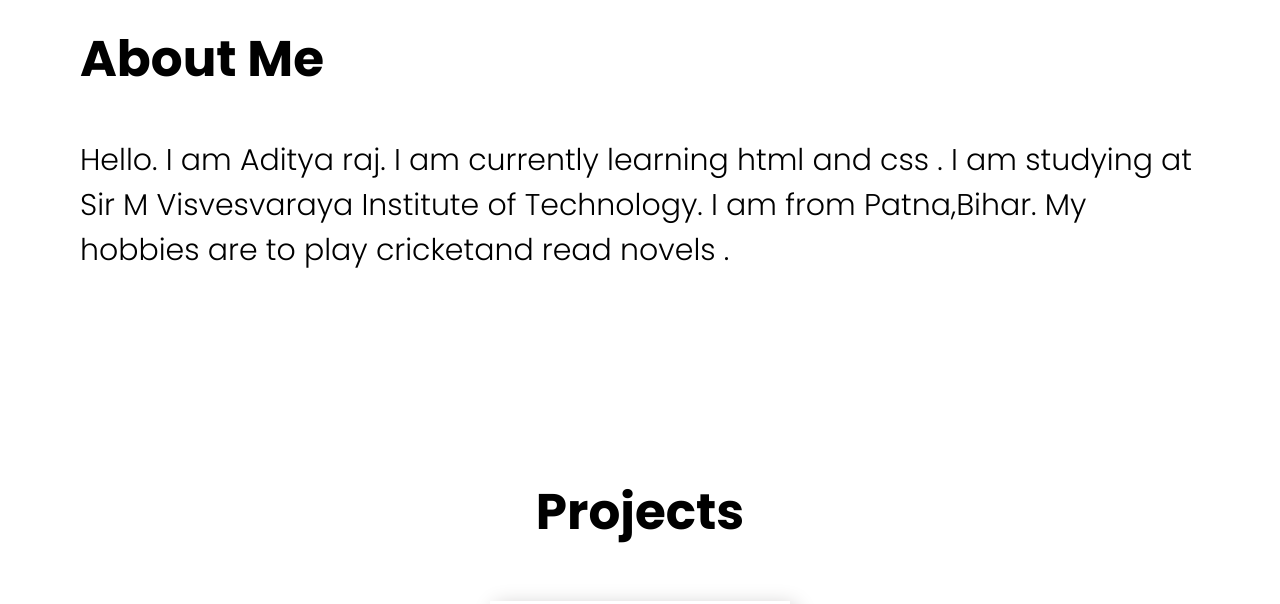
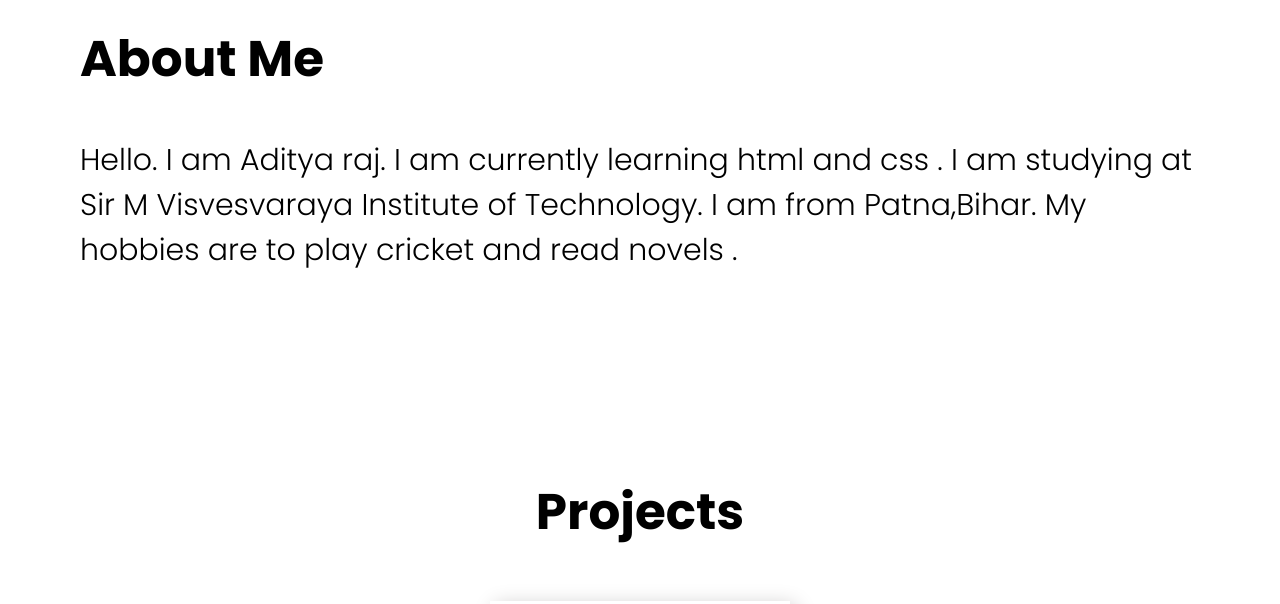
Before and after one commit to Aditya-raj4/my-portfolio-2, a plain HTML site: page index.html in a window 1280 px wide. Shown: the part 900-1504 px from the top of the page. Drawn offline with Linux system fonts and the light colour scheme; a script that the page names is missing.

Commit message:
Update index.html

```diff
--- a/index.html
+++ b/index.html
@@ -46,7 +46,7 @@
           <div class="information">
               <h2>About Me</h2>
               <p>Hello. I am Aditya raj. I am currently learning html and  css . I am studying at Sir M Visvesvaraya Institute of Technology.
-                I am from Patna,Bihar. My hobbies are to play cricketand  read novels .
+                I am from Patna,Bihar. My hobbies are to play cricket and  read novels .
               </p>
           </div>
 
```
